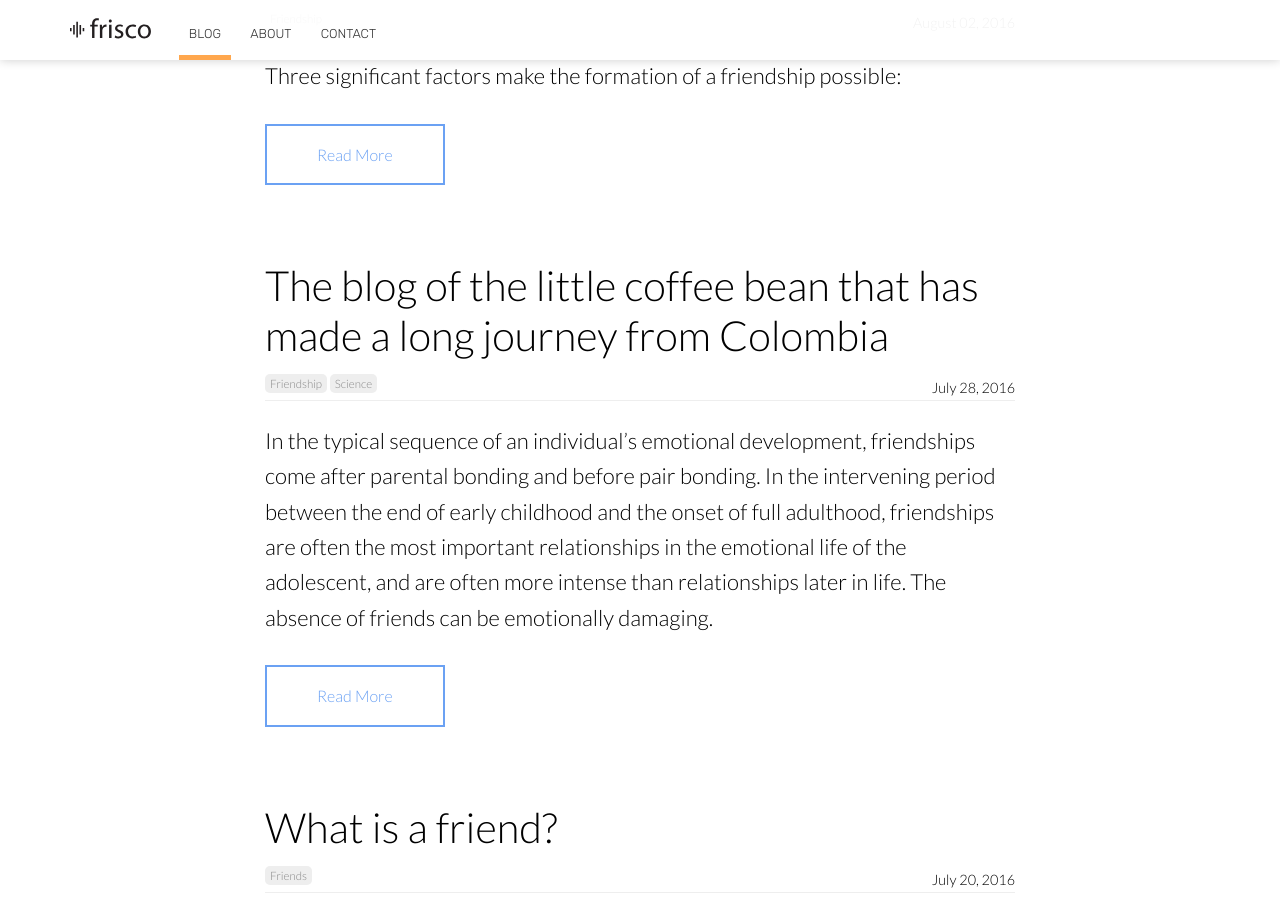
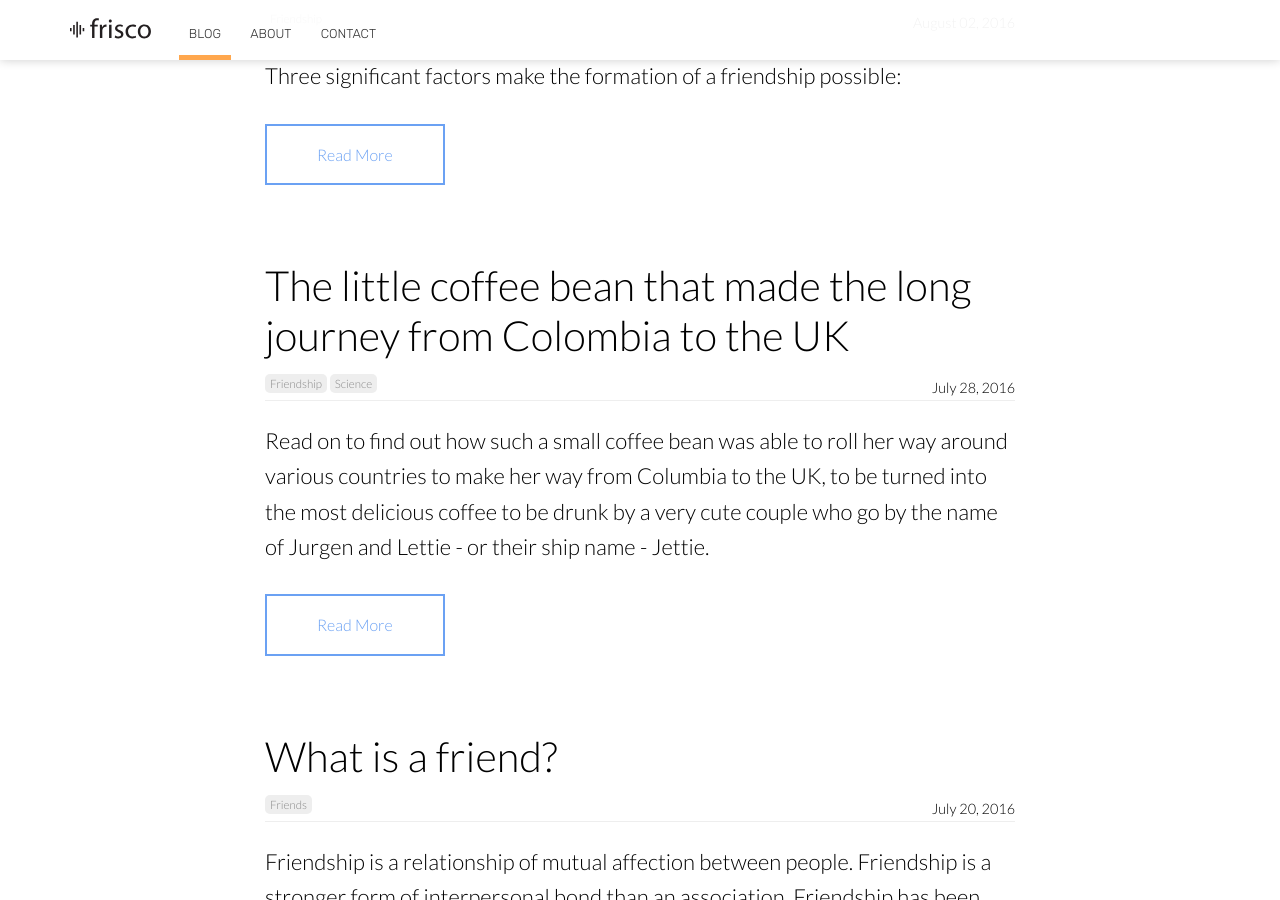
Before and after one commit to Lettieparsnip/Carbon-Site-Builder---https-LittleColombianCoffeeBean, a Jekyll site: the page built from blog/index.html, in a window 1280 px wide and 900 px high, scrolled down 1987 px. Built offline with Jekyll 4.4.1, drawn with Linux system fonts in a browser that asks for light colours; nearby versions of some CDN libraries; the list of posts is cut into pages by our own code.

Commit message:
Update 2016-07-28-psychology-of-friendship.md

```diff
--- a/_posts/2016-07-28-psychology-of-friendship.md
+++ b/_posts/2016-07-28-psychology-of-friendship.md
@@ -1,19 +1,19 @@
 ---
-title: The blog of the little coffee bean that has made a long journey from Colombia
+title: The little coffee bean that made the long journey from Colombia to the UK
 date: 2016-07-28
 description: How are our brains wired for friendship?
 categories:
   - friendship
   - science
 image: https://source.unsplash.com/collection/375719/2000x1322?a=.png
-author_staff_member: betty
+author_staff_member: Black Betty Bam-a-lam.
 ---
 
-In the typical sequence of an individual's emotional development, friendships come after parental bonding and before pair bonding. In the intervening period between the end of early childhood and the onset of full adulthood, friendships are often the most important relationships in the emotional life of the adolescent, and are often more intense than relationships later in life. The absence of friends can be emotionally damaging.
+Read on to find out how such a small coffee bean was able to roll her way around various countries to make her way from Columbia to the UK, to be turned into the most delicious coffee to be drunk by a very cute couple who go by the name of Jurgen and Lettie - or their ship name - Jettie.
 
 ![Fair](https://source.unsplash.com/random/1500x1000)
 
-## Evolution
+## Cwaffee
 
 The evolutionary psychology approach to human development has led to the theory of Dunbar's number, proposed by British anthropologist Robin Dunbar. He theorized that there is a limit of approximately 150 people with whom a human can maintain stable social relationships.
 
```
